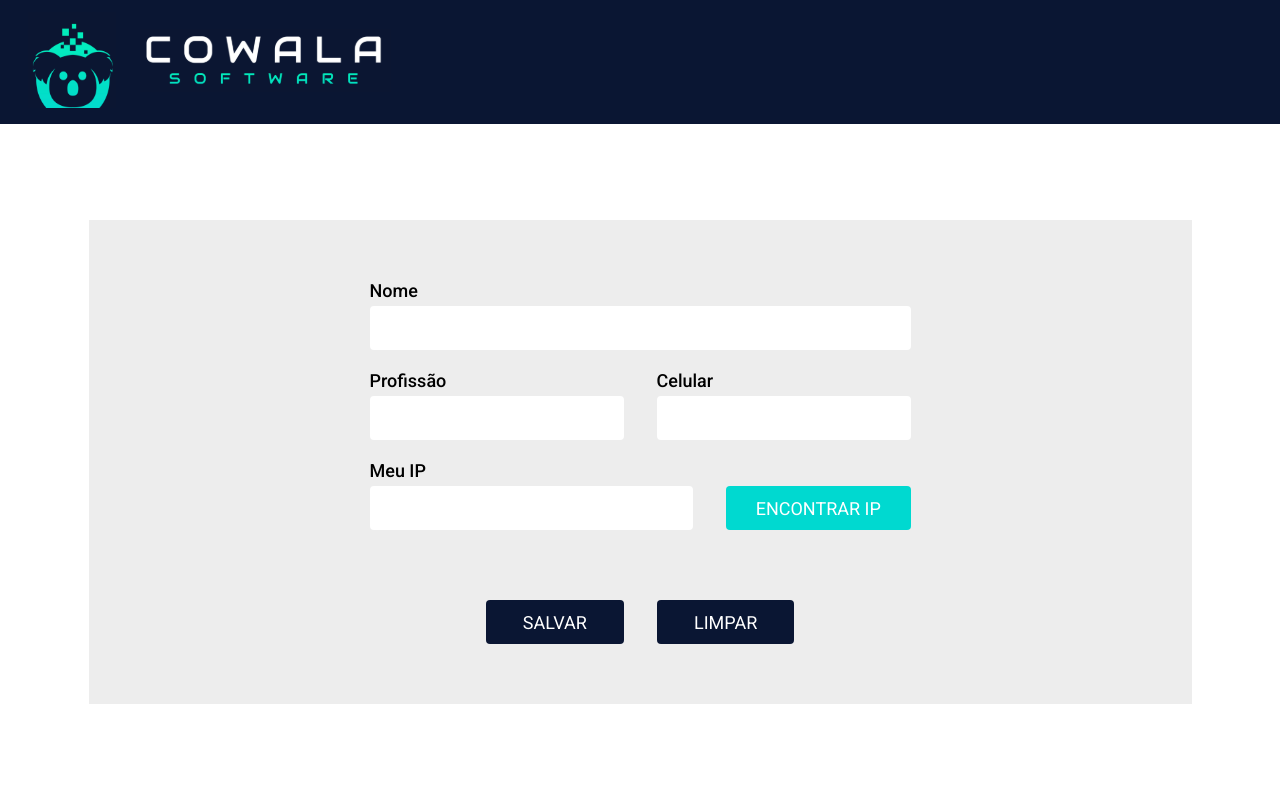
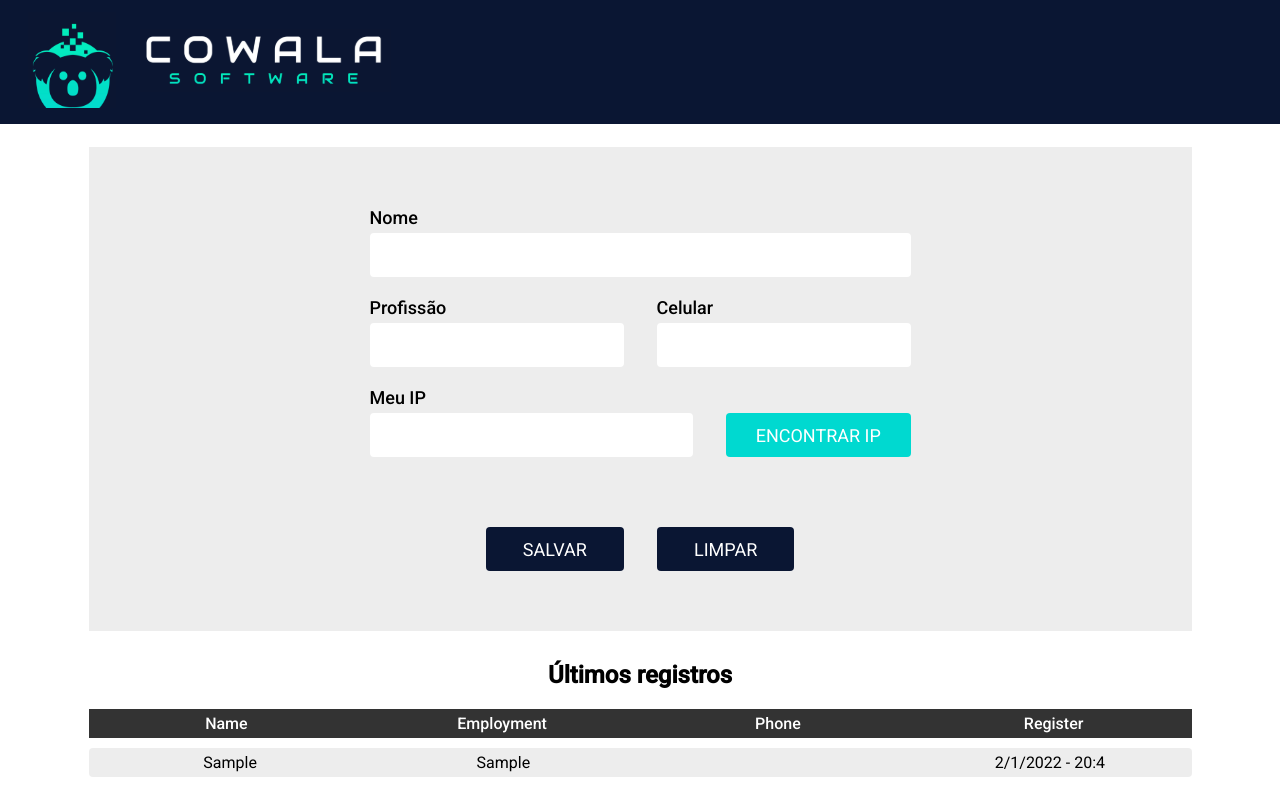
Before and after one commit to d0ugui/cowala, a React (Create React App) app in the folder front-end/: page / in a window 1280 px wide. Both pictures are taken after typing "Sample", "Sample", "Sample" into the empty fields and a click on the button "SALVAR". Built offline with nearby package versions, Linux system fonts and the light colour scheme.

Commit message:
function dateFormat, createContext and component lastDevs

```diff
--- a/front-end/package.json
+++ b/front-end/package.json
@@ -8,6 +8,7 @@
     "@testing-library/user-event": "^13.5.0",
     "react": "^17.0.2",
     "react-dom": "^17.0.2",
+    "react-router-dom": "^6.2.1",
     "react-scripts": "5.0.0",
     "styled-components": "^5.3.3",
     "web-vitals": "^2.1.3"
--- a/front-end/src/components/Form/index.js
+++ b/front-end/src/components/Form/index.js
@@ -1,9 +1,12 @@
-import { useState } from 'react';
+import { useState, useContext } from 'react';
 
 import Input  from '../Input';
 import Button  from '../Button';
 
+import { UserContext } from '../../context/UserContext';
+
 import formatPhone from '../../utils/formatPhone';
+import dateFormat from '../../utils/dateFormat';
 
 import { ContentForm, LabelField, GridContent, ButtonGroup } from './styles';
 
@@ -12,6 +15,8 @@ export function Form() {
   const [employment, setEmployment] = useState('');
   const [phone, setPhone] = useState('');
   const [ip, setMyIp] = useState('');
+
+  const { handleAddDev } = useContext(UserContext);
 
 
   function handleMyIp(e) {
@@ -34,9 +39,21 @@ export function Form() {
   function handleSubmit(e) {
     e.preventDefault();
 
-    console.log({ name, employment, phone: phone.replace(/\D/g, ''), ip});
-    localStorage.setItem('lastUser', JSON.stringify({ name, employment, phone: phone.replace(/\D/g, ''), ip}));
+
+    const user = {
+      name,
+      employment,
+      phone: phone.replace(/\D/g, ''),
+      ip,
+      register: dateFormat(),
+    };
+
+    localStorage.setItem(
+      'lastUser',
+      JSON.stringify(user)
+    );
     handleCleanForm();
+    handleAddDev(user);
   }
 
   function handleCleanForm() {
--- a/front-end/src/components/FormWrapper/index.js
+++ b/front-end/src/components/FormWrapper/index.js
@@ -1,4 +1,5 @@
 import { Form } from '../Form';
+import { LastDev } from '../LastDev';
 import { Container, Wrapper } from './styles';
 
 export function FormWrapper() {
@@ -7,6 +8,7 @@ export function FormWrapper() {
       <Wrapper>
         <Form />
       </Wrapper>
+      <LastDev />
     </Container>
   );
 }
--- a/front-end/src/components/FormWrapper/styles.js
+++ b/front-end/src/components/FormWrapper/styles.js
@@ -8,6 +8,7 @@ export const Container = styled.main`
   height: calc(100vh - 124px);
 
   display: flex;
+  flex-direction: column;
   align-items: center;
   justify-content: center;
 `;
--- /dev/null
+++ b/front-end/src/components/LastDev/index.js
@@ -0,0 +1,39 @@
+import { useContext } from 'react';
+
+import { UserContext } from '../../context/UserContext';
+
+import { Container } from './styles';
+
+export function LastDev() {
+  const { devs } = useContext(UserContext);
+
+  return (
+    <Container>
+      <h2>Últimos registros</h2>
+
+      {devs.length > 0 ? (
+        <>
+          <div>
+            <p>Name</p>
+            <p>Employment</p>
+            <p>Phone</p>
+            <p>Register</p>
+          </div>
+
+          <ul>
+            {devs.map((dev) => (
+                <li key={Math.random()}>
+                  <p>{dev.name}</p>
+                  <p>{dev.employment}</p>
+                  <p>{dev.phone}</p>
+                  <p>{dev.register}</p>
+                </li>
+              ))}
+          </ul>
+        </>
+      ) : (
+        <span>Não há desenvolvedores cadastrados.</span>
+      )}
+    </Container>
+  )
+}
--- /dev/null
+++ b/front-end/src/components/LastDev/styles.js
@@ -0,0 +1,49 @@
+import styled from "styled-components";
+
+export const Container = styled.div`
+  margin-top: 30px;
+  width: 100%;
+
+  display: flex;
+  flex-direction: column;
+  align-items: center;
+  justify-content: center;
+
+  & > div {
+    width: 100%;
+    display: grid;
+    grid-template-columns: repeat(4, 1fr);
+    text-align: center;
+    margin-top: 20px;
+    background: #333;
+
+    p {
+      font-weight: 500;
+      color: #fff;
+      padding: 5px 5px;
+    }
+  }
+
+  ul {
+    display: flex;
+    justify-content: center;
+    width: 100%;
+
+    li {
+      width: 100%;
+      margin-top: 10px;
+      display: grid;
+      grid-template-columns: repeat(4, 1fr);
+      text-align: center;
+      background: #EDEDED;
+      padding: 5px 5px;
+      border-radius: 4px;
+    }
+  }
+
+  span {
+    color: red;
+    font-size: 24px;
+    margin-top: 20px;
+  }
+`;
--- /dev/null
+++ b/front-end/src/context/UserContext.js
@@ -0,0 +1,20 @@
+import { createContext, useState} from "react";
+
+export const UserContext = createContext();
+
+export function UserProvider({children}) {
+  const [devs, setDevs] = useState([]);
+
+  function handleAddDev(dev) {
+    console.log(dev);
+    setDevs((prevState) => (
+      [...prevState, dev]
+    ))
+  }
+
+  return (
+    <UserContext.Provider value={{devs, handleAddDev}}>
+      {children}
+    </UserContext.Provider>
+  )
+}
--- a/front-end/src/styles/global.js
+++ b/front-end/src/styles/global.js
@@ -11,4 +11,8 @@ export const GlobalStyle = createGlobalStyle`
   button {
     outline: none;
   }
+
+  ul {
+    list-style: none;
+  }
 `;
--- /dev/null
+++ b/front-end/src/utils/dateFormat.js
@@ -0,0 +1,6 @@
+export default function dateFormat() {
+  const now = new Date();
+  const register = `${now.getDay()}/${now.getMonth() + 1}/${now.getFullYear()} - ${now.getHours()}:${now.getMinutes()}`;
+
+  return register;
+}
```
Also changed, not shown: front-end/src/App.js (+5 -2 lines), 1 other file (tests, documents, lock files or other folders).
